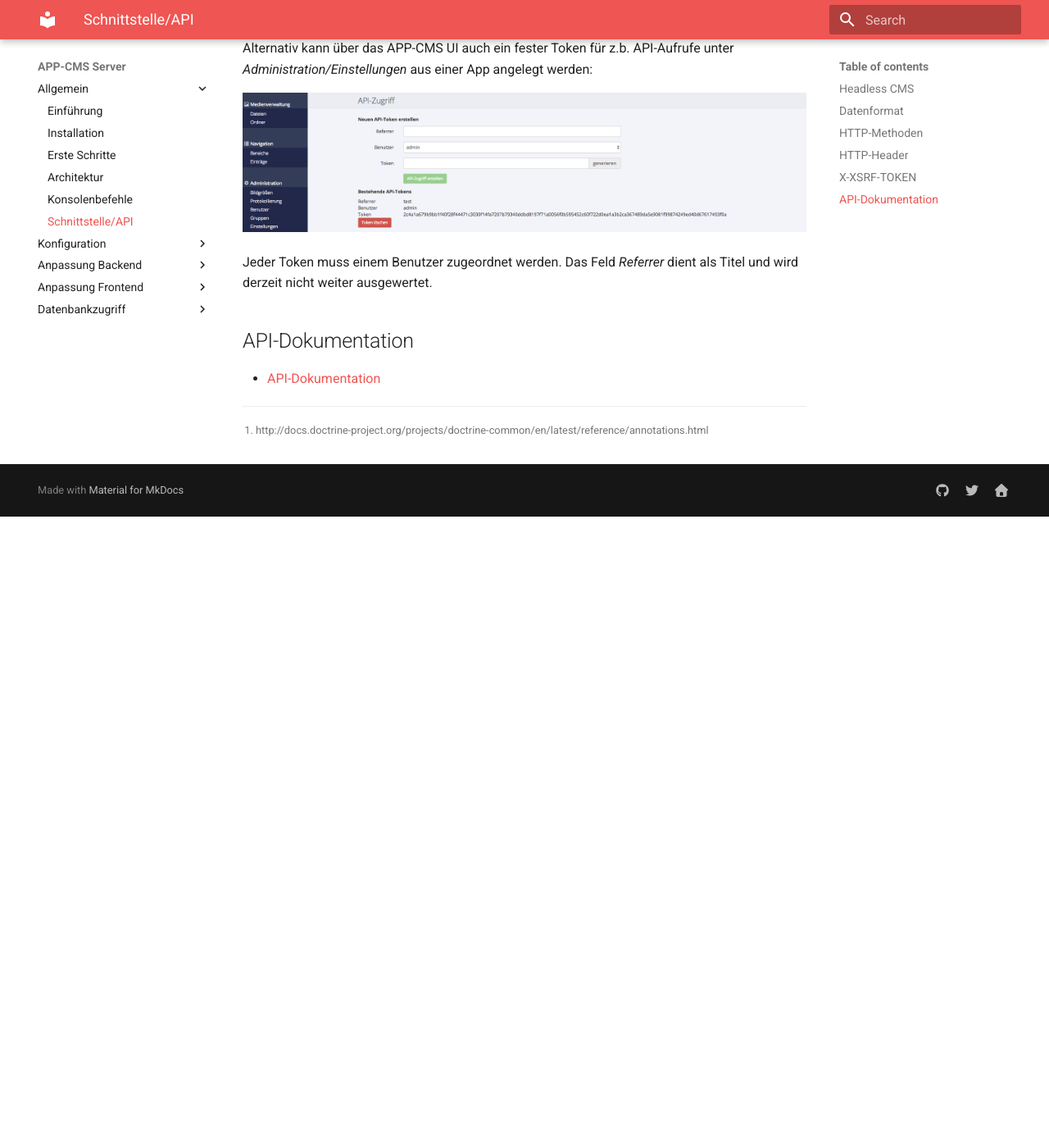
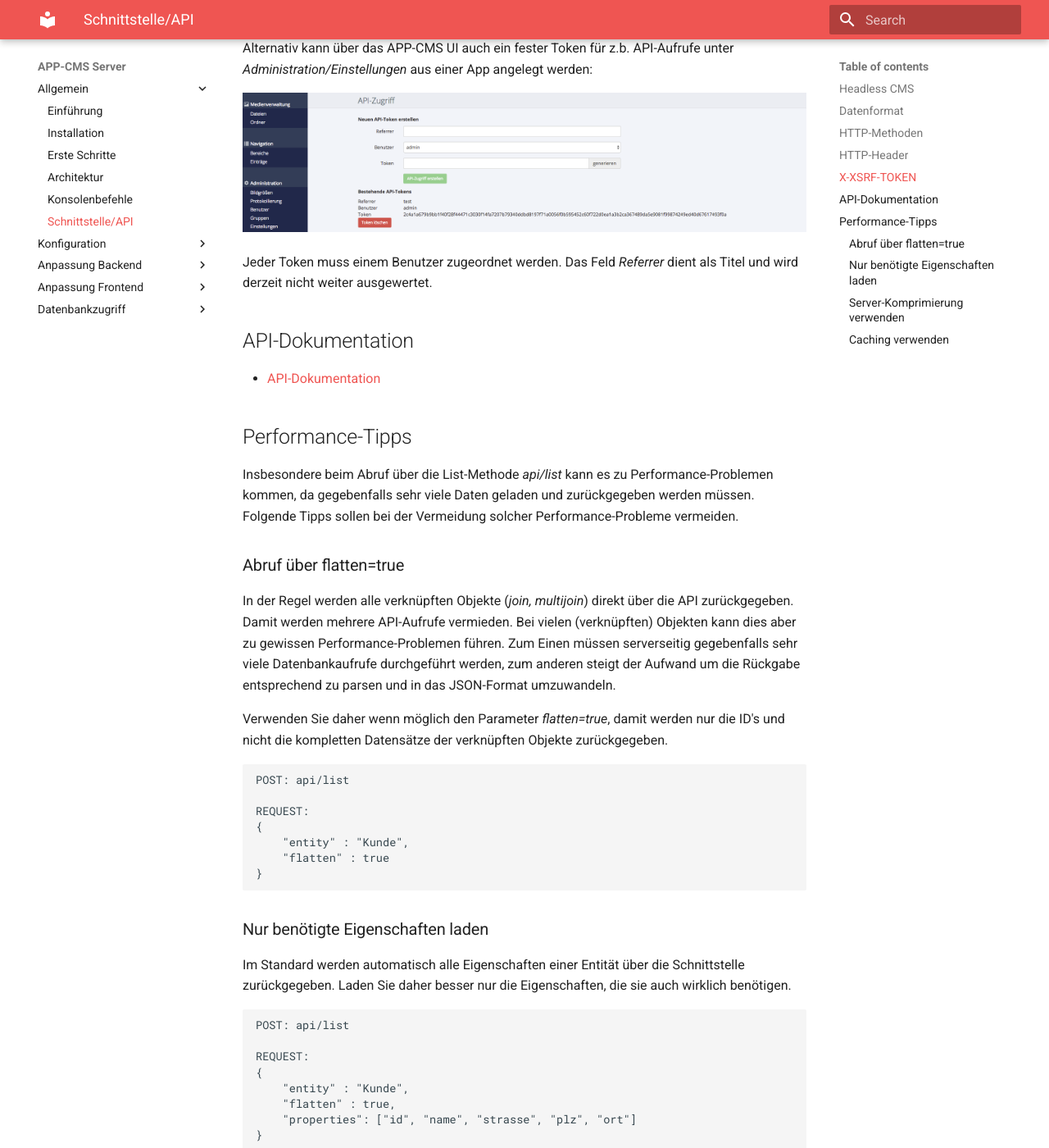
Before and after one commit to appcms/backend-doc, an MkDocs documentation site: the page built from docs/allgemein/schnittstelle.md, in a window 1280 px wide and 1400 px high, scrolled down 1603 px. Shown: the whole window at 82% size. Built offline with MkDocs 1.6.1 and Material for MkDocs 9.7.7, drawn with Linux system fonts in a browser that asks for light colours; old or Windows-style settings are respelled for this version of MkDocs; before the commit the page ends 2233 px from its top, so only the background shows below that; some of the changed text lies outside the part shown.

Commit message:
Änpassung Caching + Performance-Tipps

````diff
--- a/docs/allgemein/schnittstelle.md
+++ b/docs/allgemein/schnittstelle.md
@@ -69,4 +69,98 @@ Jeder Token muss einem Benutzer zugeordnet werden. Das Feld _Referrer_ dient als
 
 - [API-Dokumentation](/doku/api/1.3.0)
 
-[^1]: http://docs.doctrine-project.org/projects/doctrine-common/en/latest/reference/annotations.html
+## Performance-Tipps
+
+Insbesondere beim Abruf über die List-Methode _api/list_ kann es zu Performance-Problemen kommen, da gegebenfalls sehr viele Daten geladen und zurückgegeben werden müssen.
+Folgende Tipps sollen bei der Vermeidung solcher Performance-Probleme vermeiden.
+
+### Abruf über flatten=true
+
+In der Regel werden alle verknüpften Objekte (_join, multijoin_) direkt über die API zurückgegeben. Damit werden mehrere API-Aufrufe vermieden. Bei vielen (verknüpften) Objekten
+kann dies aber zu gewissen Performance-Problemen führen. Zum Einen müssen serverseitig gegebenfalls sehr viele Datenbankaufrufe durchgeführt werden, zum anderen steigt der Aufwand um die Rückgabe
+entsprechend zu parsen und in das JSON-Format umzuwandeln.
+
+Verwenden Sie daher wenn möglich den Parameter _flatten=true_, damit werden nur die ID's und nicht die kompletten Datensätze der verknüpften Objekte zurückgegeben.
+
+```
+POST: api/list
+
+REQUEST:
+{
+    "entity" : "Kunde",
+    "flatten" : true
+}
+```
+
+### Nur benötigte Eigenschaften laden
+
+Im Standard werden automatisch alle Eigenschaften einer Entität über die Schnittstelle zurückgegeben. Laden Sie daher besser nur die Eigenschaften, die sie auch wirklich benötigen.
+
+```
+POST: api/list
+
+REQUEST:
+{
+    "entity" : "Kunde",
+    "flatten" : true,
+    "properties": ["id", "name", "strasse", "plz", "ort"]
+}
+```
+
+### Server-Komprimierung verwenden
+
+Verwenden und konfigurieren Sie wenn möglich die serverseitige Komprimierung der Daten.
+
+**Apache-Komprimierung in der .htaccess:**
+```
+ <IfModule mod_deflate.c>
+     AddOutputFilterByType DEFLATE text/css
+     AddOutputFilterByType DEFLATE text/javascript
+     AddOutputFilterByType DEFLATE application/x-javascript
+     AddOutputFilterByType DEFLATE application/javascript
+     AddOutputFilterByType DEFLATE text/x-component
+     AddOutputFilterByType DEFLATE text/html
+     AddOutputFilterByType DEFLATE text/richtext
+     AddOutputFilterByType DEFLATE image/svg+xml
+     AddOutputFilterByType DEFLATE text/plain
+     AddOutputFilterByType DEFLATE text/xsd
+     AddOutputFilterByType DEFLATE text/xsl
+     AddOutputFilterByType DEFLATE text/xml
+     AddOutputFilterByType DEFLATE image/x-icon
+     AddOutputFilterByType DEFLATE application/json
+ </IfModule>
+```
+
+### Caching verwenden
+
+Beachten Sie, dass im Debug-Modus kein Caching verwendet wird. Stellen Sie daher im Produktivbetrieb den Debug-Modus ab. Im Standard verwendet das APP-CMS das Dateisystem für das Caching,
+installieren Sie wenn möglich auf dem Server APC[^1] oder Memcached[^2].
+
+**_custom/config.php_**
+```
+<?php
+
+use \Areanet\PIM\Classes\Config\Factory;
+$configFactory = Factory::getInstance();
+
+/*
+* Lokaler Server
+*/
+
+$configDefault = new \Areanet\PIM\Classes\Config();
+$configDefault->APP_DEBUG = true
+
+/*
+ * Production Server
+ */
+$configProduction = new \Areanet\PIM\Classes\Config('www.server.com', $configDefault);
+
+$configProduction->APP_DEBUG = false;
+$configProduction->APP_CACHE_DRIVER = 'memcached';
+//'memcached', 'apc', oder 'filesystem' (Standard)
+
+$configFactory->setConfig($configProduction);
+```
+
+[^1]: http://php.net/manual/de/book.apc.php
+[^2]: http://php.net/manual/de/book.memcached.php
````
Also changed, not shown: docs/konfiguration/system.md (+1 -0 lines).
